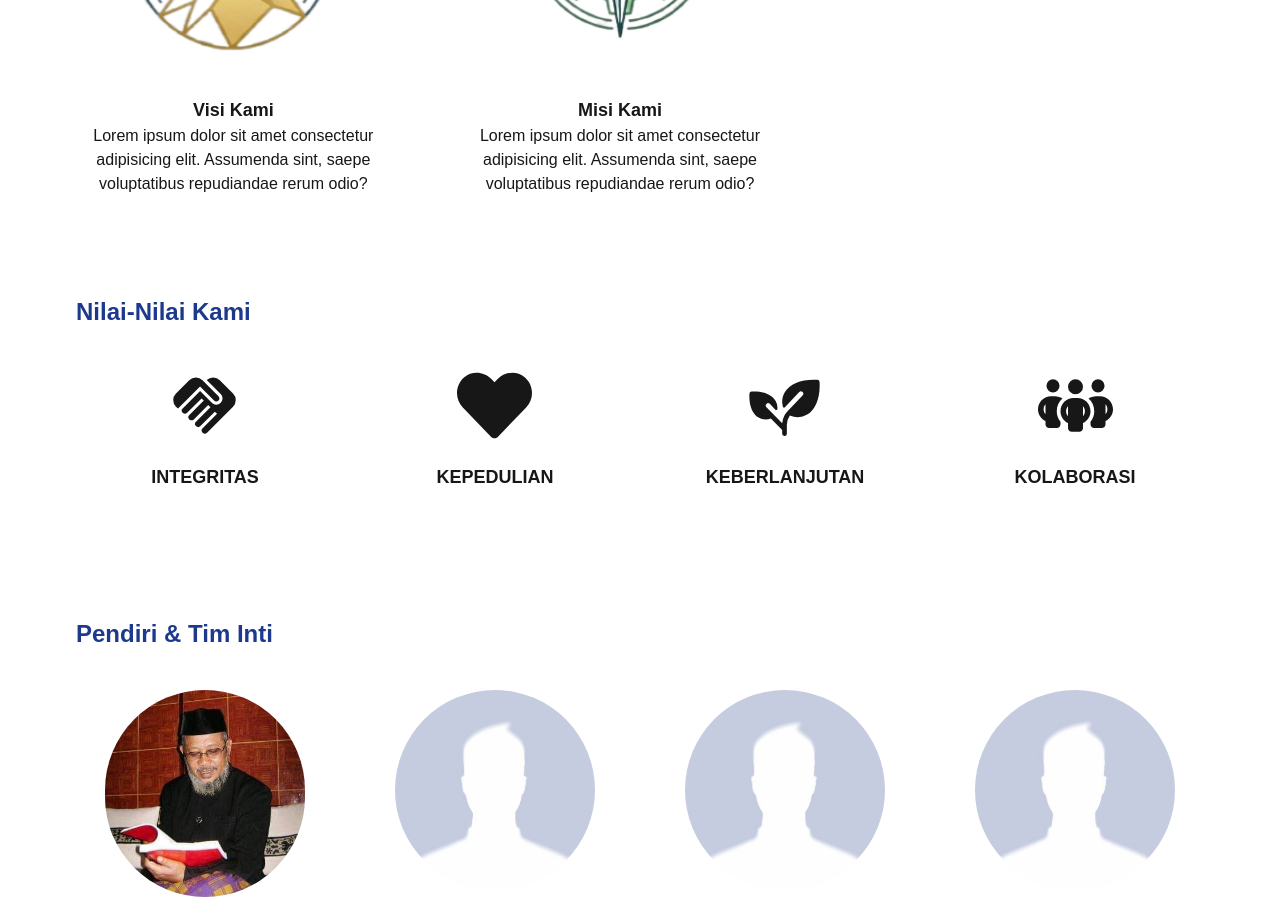
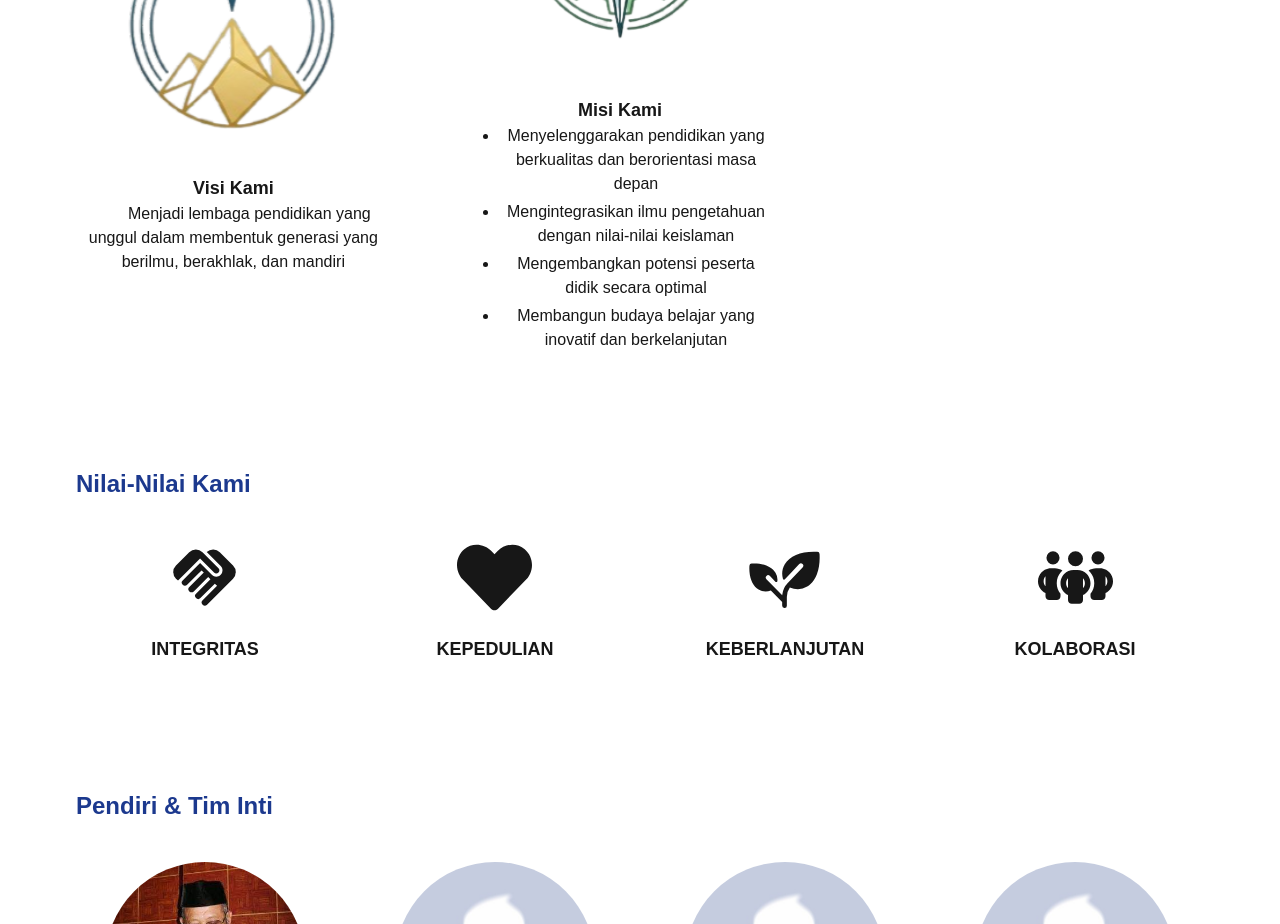
Before and after one commit to kangmiru/web-yayasan, a Next.js app: page /about-us in a window 1280 px wide. Shown: the part 1460-2384 px from the top of the page. Built offline with nearby package versions, Linux system fonts and the light colour scheme.

Commit message:
merubah visi misi

```diff
--- a/app/ui/aboutus/cards.tsx
+++ b/app/ui/aboutus/cards.tsx
@@ -3,6 +3,7 @@ import { FaHeart } from "react-icons/fa";
 import { FaPeopleGroup } from "react-icons/fa6";
 import { MdHandshake } from "react-icons/md";
 import { PiPlantFill } from "react-icons/pi";
+import { formattedText } from "./parts";
 
 const values = [
     {
@@ -85,7 +86,7 @@ export function VisiMisi({logo, title, text}:VisiMisiProps){
                 {title}
             </h3>
             <p className="">
-                {text}
+                {formattedText(text)}
             </p>
         </div>
     )
--- a/app/ui/aboutus/parts.tsx
+++ b/app/ui/aboutus/parts.tsx
@@ -38,12 +38,17 @@ const visiMisi = [
     {
         logo:'/img/visi.png',
         title: 'visi kami',
-        text: 'Lorem ipsum dolor sit amet consectetur adipisicing elit. Assumenda sint, saepe voluptatibus repudiandae rerum odio?',
+        text: 'Menjadi lembaga pendidikan yang unggul dalam membentuk generasi yang berilmu, berakhlak, dan mandiri',
     },
     {
         logo:'/img/misi.png',
         title: 'misi kami',
-        text: 'Lorem ipsum dolor sit amet consectetur adipisicing elit. Assumenda sint, saepe voluptatibus repudiandae rerum odio?',
+        text: `
+        - Menyelenggarakan pendidikan yang berkualitas dan berorientasi masa depan
+        - Mengintegrasikan ilmu pengetahuan dengan nilai-nilai keislaman
+        - Mengembangkan potensi peserta didik secara optimal
+        - Membangun budaya belajar yang inovatif dan berkelanjutan
+        `,
     },
 ]
 
@@ -82,8 +87,8 @@ Nilai-nilai ini menjadi ciri khas yang membedakan sistem pendidikan di lingkunga
 Dengan pengalaman panjang dan fondasi nilai yang kuat, Yayasan Al-Ittifaq Bandung terus berkomitmen untuk menjadi bagian penting dalam mencetak generasi yang tidak hanya cerdas secara intelektual, tetapi juga memiliki integritas dan kepedulian sosial yang tinggi.
 `;
 
-const formattedText = (text:string): React.ReactNode => {
-    const lines = aboutUs.split('\n').map(line => line.trim());
+export const formattedText = (text:string): React.ReactNode => {
+    const lines = text.split('\n').map(line => line.trim());
     const elements: JSX.Element[] = []
     let currentList: string[] = []
 
```
